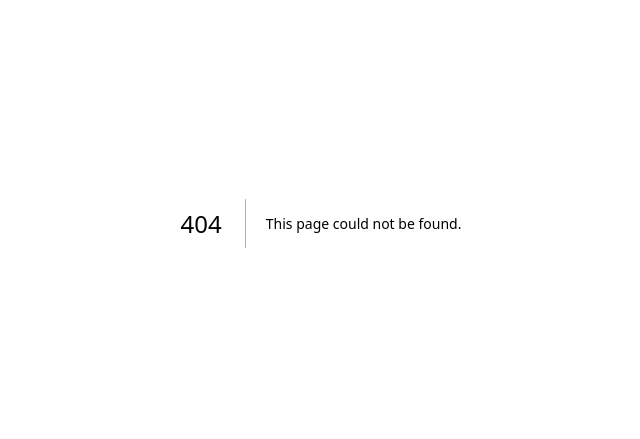
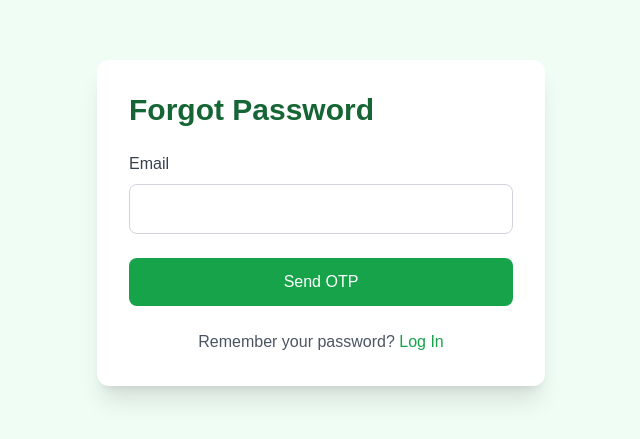
Before and after one commit to ajitonelsonn/plant-identifier, a Next.js app: page /forgot-password in a window 1280 px wide. Before the commit this address had no page. Shown: the part 177-616 px from the top of the page, without its empty margins (319-959 px from the left). Built offline with nearby package versions, Linux system fonts and the light colour scheme.

Commit message:
create the forgot password page

```diff
--- /dev/null
+++ b/app/forgot-password/page.tsx
@@ -0,0 +1,201 @@
+// app/forgot-password/page.tsx
+
+"use client";
+
+import React, { useState } from "react";
+import { useRouter } from "next/navigation";
+import Link from "next/link";
+import Modal from "../components/Modal";
+
+export default function ForgotPassword() {
+  const [email, setEmail] = useState("");
+  const [otp, setOtp] = useState("");
+  const [newPassword, setNewPassword] = useState("");
+  const [step, setStep] = useState(1);
+  const [isLoading, setIsLoading] = useState(false);
+  const [modalInfo, setModalInfo] = useState({
+    isOpen: false,
+    title: "",
+    message: "",
+    type: "success" as "success" | "error",
+  });
+  const router = useRouter();
+
+  const handleSendOTP = async (e: React.FormEvent) => {
+    e.preventDefault();
+    setIsLoading(true);
+
+    try {
+      const response = await fetch("/api/forgot-password", {
+        method: "POST",
+        headers: { "Content-Type": "application/json" },
+        body: JSON.stringify({ email }),
+      });
+
+      const data = await response.json();
+
+      if (response.ok) {
+        setStep(2);
+        setModalInfo({
+          isOpen: true,
+          title: "OTP Sent",
+          message:
+            "An OTP has been sent to your email. Please check and enter it below.",
+          type: "success",
+        });
+      } else {
+        setModalInfo({
+          isOpen: true,
+          title: "Error",
+          message: data.message || "Failed to send OTP. Please try again.",
+          type: "error",
+        });
+      }
+    } catch (error) {
+      console.error("Error sending OTP:", error);
+      setModalInfo({
+        isOpen: true,
+        title: "Error",
+        message: "An unexpected error occurred. Please try again.",
+        type: "error",
+      });
+    } finally {
+      setIsLoading(false);
+    }
+  };
+
+  const handleResetPassword = async (e: React.FormEvent) => {
+    e.preventDefault();
+    setIsLoading(true);
+
+    try {
+      const response = await fetch("/api/reset-password", {
+        method: "POST",
+        headers: { "Content-Type": "application/json" },
+        body: JSON.stringify({ email, otp, newPassword }),
+      });
+
+      const data = await response.json();
+
+      if (response.ok) {
+        setModalInfo({
+          isOpen: true,
+          title: "Success",
+          message:
+            "Password reset successful! You will be redirected to login.",
+          type: "success",
+        });
+        setTimeout(() => {
+          router.push("/login?resetSuccess=true");
+        }, 3000);
+      } else {
+        setModalInfo({
+          isOpen: true,
+          title: "Error",
+          message:
+            data.message || "Failed to reset password. Please try again.",
+          type: "error",
+        });
+      }
+    } catch (error) {
+      console.error("Error resetting password:", error);
+      setModalInfo({
+        isOpen: true,
+        title: "Error",
+        message: "An unexpected error occurred. Please try again.",
+        type: "error",
+      });
+    } finally {
+      setIsLoading(false);
+    }
+  };
+
+  const closeModal = () => {
+    setModalInfo({ ...modalInfo, isOpen: false });
+  };
+
+  return (
+    <div className="min-h-screen flex items-center justify-center bg-green-50">
+      <div className="bg-white rounded-xl shadow-xl overflow-hidden max-w-md w-full p-8">
+        <h2 className="text-3xl font-semibold text-green-800 mb-6">
+          Forgot Password
+        </h2>
+        {step === 1 ? (
+          <form onSubmit={handleSendOTP} className="space-y-6">
+            {/* Email input field */}
+            <div>
+              <label htmlFor="email" className="block text-gray-700 mb-2">
+                Email
+              </label>
+              <input
+                type="email"
+                id="email"
+                value={email}
+                onChange={(e) => setEmail(e.target.value)}
+                className="w-full p-3 border border-gray-300 rounded-lg focus:outline-none focus:ring-2 focus:ring-green-500"
+                required
+              />
+            </div>
+            <button
+              type="submit"
+              className="w-full bg-green-600 text-white p-3 rounded-lg hover:bg-green-700 transition duration-300 flex items-center justify-center"
+              disabled={isLoading}
+            >
+              {isLoading ? "Sending OTP..." : "Send OTP"}
+            </button>
+          </form>
+        ) : (
+          <form onSubmit={handleResetPassword} className="space-y-6">
+            {/* OTP and new password input fields */}
+            <div>
+              <label htmlFor="otp" className="block text-gray-700 mb-2">
+                OTP
+              </label>
+              <input
+                type="text"
+                id="otp"
+                value={otp}
+                onChange={(e) => setOtp(e.target.value)}
+                className="w-full p-3 border border-gray-300 rounded-lg focus:outline-none focus:ring-2 focus:ring-green-500"
+                required
+              />
+            </div>
+            <div>
+              <label htmlFor="newPassword" className="block text-gray-700 mb-2">
+                New Password
+              </label>
+              <input
+                type="password"
+                id="newPassword"
+                value={newPassword}
+                onChange={(e) => setNewPassword(e.target.value)}
+                className="w-full p-3 border border-gray-300 rounded-lg focus:outline-none focus:ring-2 focus:ring-green-500"
+                required
+              />
+            </div>
+            <button
+              type="submit"
+              className="w-full bg-green-600 text-white p-3 rounded-lg hover:bg-green-700 transition duration-300 flex items-center justify-center"
+              disabled={isLoading}
+            >
+              {isLoading ? "Resetting Password..." : "Reset Password"}
+            </button>
+          </form>
+        )}
+        <p className="mt-6 text-center text-gray-600">
+          Remember your password?{" "}
+          <Link href="/login" className="text-green-600 hover:underline">
+            Log In
+          </Link>
+        </p>
+      </div>
+      <Modal
+        isOpen={modalInfo.isOpen}
+        onClose={closeModal}
+        title={modalInfo.title}
+        message={modalInfo.message}
+        type={modalInfo.type}
+      />
+    </div>
+  );
+}
```
